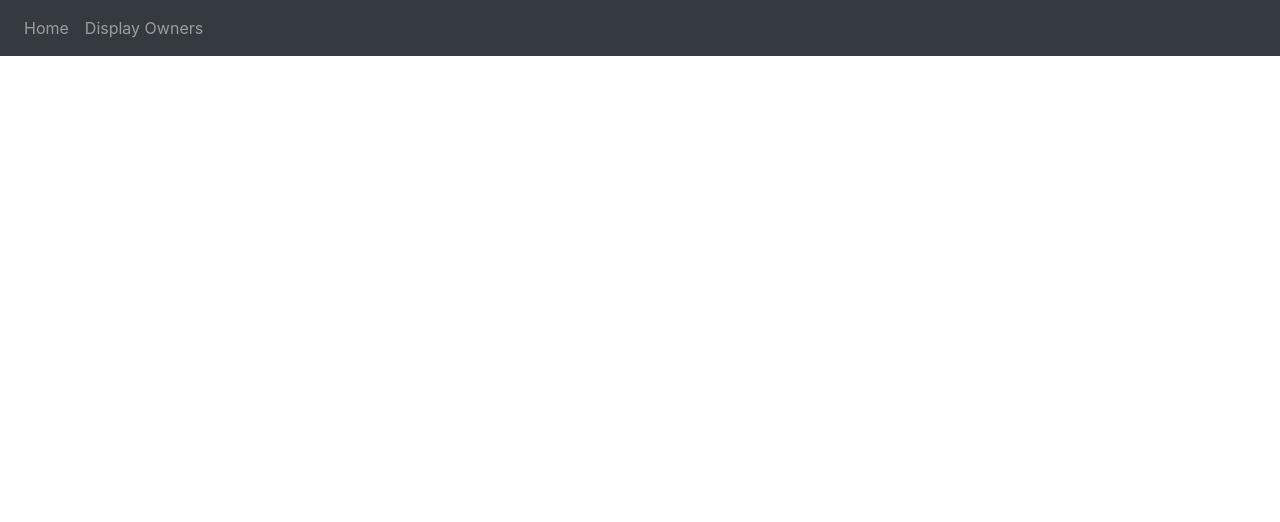
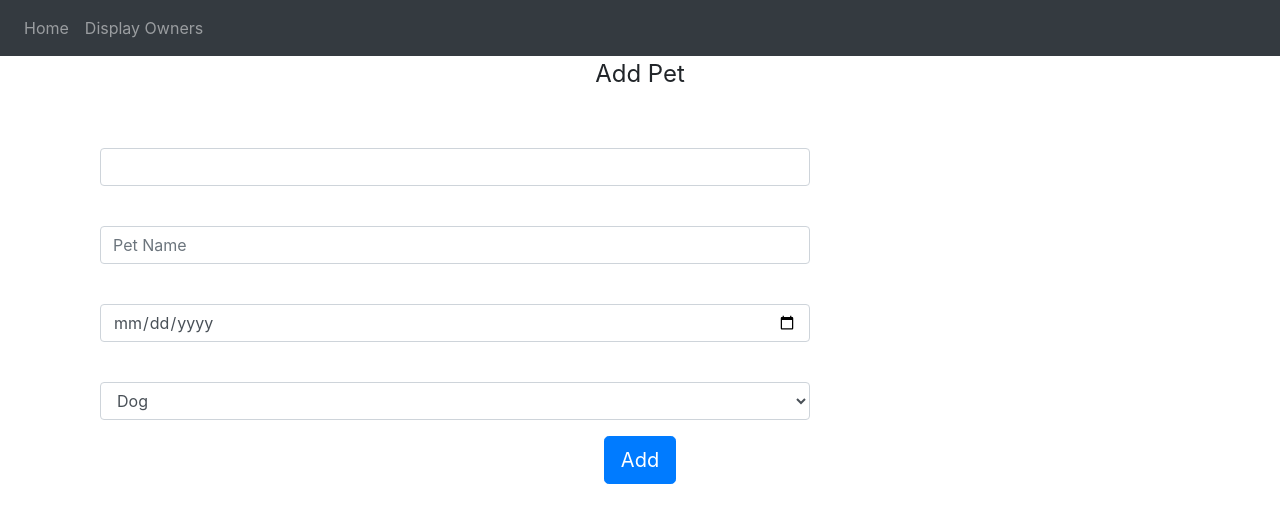
Before and after one commit to akshay5193/TEAM-SLARS-PET-UI, a React (Create React App) app: page /owners/1/addPet in a window 1280 px wide. Shown: the top 522 px of the page. Built offline with nearby package versions, Linux system fonts and the light colour scheme; no server answers.

Commit message:
addPet component

```diff
--- /dev/null
+++ b/src/components/AddPet/AddPet.js
@@ -0,0 +1,114 @@
+import React, { Component } from "react";
+import { withRouter} from 'react-router'
+import axios from "axios";
+
+class AddPet extends Component {
+  constructor(props) {
+    super(props);
+    this.state = {
+      owner: ''
+    }
+  }
+    componentDidMount() {
+      const id = this.props.match.params.id;
+      console.log(id);
+      axios
+        .get(`https://petclinic-turbulent-fossa.cfapps.io/owner/getById/${id}`)
+        .then(res => {
+          this.setState({ owner: res.data });
+        });
+    }
+    render(){
+        return (
+            <div className="container">
+            <div className="row">
+              <div className="col-md-12">
+                <div className="well well-sm">
+                  <form className="form-horizontal" method="post">
+                    <fieldset>
+                      <legend className="text-center header">Add Pet</legend>
+
+                      <div className="form-group">
+                        <span className="col-md-1 col-md-offset-2 text-center">
+                          <i className="fa fa-user bigicon"></i>
+                        </span>
+                        <div className="col-md-8">
+                          {/* <label>First Name:</label> */}
+                          <label></label>
+                          <input
+
+                            id="fname"
+                            name="name"
+                            value={this.state.owner.name}
+                            type="text"
+
+                            className="form-control"
+                          />
+                        </div>
+                      </div>
+
+                      <div className="form-group">
+                        <span className="col-md-1 col-md-offset-2 text-center">
+                          <i className="fa fa-user bigicon"></i>
+                        </span>
+                        <div className="col-md-8">
+                          {/* <label>First Name:</label> */}
+                          <input
+                            id="fname"
+                            name="name"
+                            type="text"
+                            placeholder="Pet Name"
+                            className="form-control"
+                          />
+                        </div>
+                      </div>
+
+                      <div className="form-group">
+                        <span className="col-md-1 col-md-offset-2 text-center">
+                          <i className="fa fa-user bigicon"></i>
+                        </span>
+                        <div className="col-md-8">
+                          {/* <label>First Name:</label> */}
+                          <input
+                            id="fname"
+                            name="name"
+                            type="date"
+                            placeholder="BirthDate"
+                            className="form-control"
+                          />
+                        </div>
+                      </div>
+
+                      <div className="form-group">
+                        <span className="col-md-1 col-md-offset-2 text-center">
+                          <i className="fa fa-user bigicon"></i>
+                        </span>
+                        <div className="col-md-8">
+                          <select className="form-control" id="pet_type">
+                            <option value="dog">Dog</option>
+                            <option value="cat">Cat</option>
+                            <option value="bird">Bird</option>
+                          </select>
+                        </div>
+                      </div>
+
+                      <div className="form-group">
+                        <div className="col-md-12 text-center">
+                          <button type="Add" className="btn btn-primary btn-lg">
+                            Add
+                          </button>
+                        </div>
+                      </div>
+
+                    </fieldset>
+                  </form>
+                </div>
+              </div>
+            </div>
+          </div>
+        );
+
+    }
+}
+
+export default withRouter(AddPet);
--- a/src/components/App.js
+++ b/src/components/App.js
@@ -9,7 +9,7 @@ import { BrowserRouter as Router, Switch, Route } from "react-router-dom";
 import OwnerInfo from "./OwnerInfo";
 
 import AddOwner from "./AddOwner/AddOwner"
-import PersonList from "./PersonList";
+import AddPet from "./AddPet/AddPet";
 
 
 function App() {
@@ -30,6 +30,9 @@ function App() {
           <Route exact path="/owners/:id">
             <OwnerInfo />
           </Route>
+          <Route exact path="/owners/:id/addPet">
+            <AddPet />
+          </Route>
         </Switch>
       </div>
     </Router>
--- a/src/components/OwnerInfo.js
+++ b/src/components/OwnerInfo.js
@@ -84,7 +84,7 @@ class OwnerInfo extends Component {
           {this.displayPet()}
         </div>
         <div>
-          <Link to="/owners/addOwner" className="nav-link">Add Pet</Link>
+          <Link to={"/owners/" + this.state.owner.id + "/addPet"} className="nav-link">Add Pet</Link>
         </div>
       </div>
     );
```
